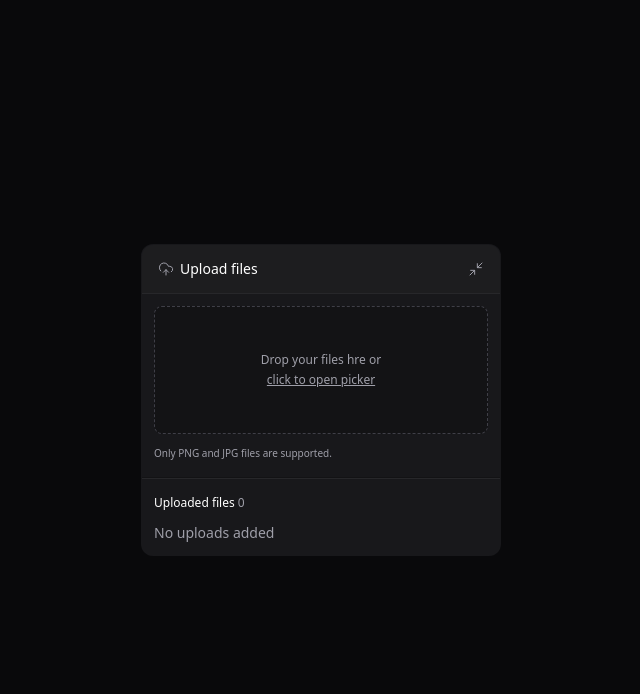
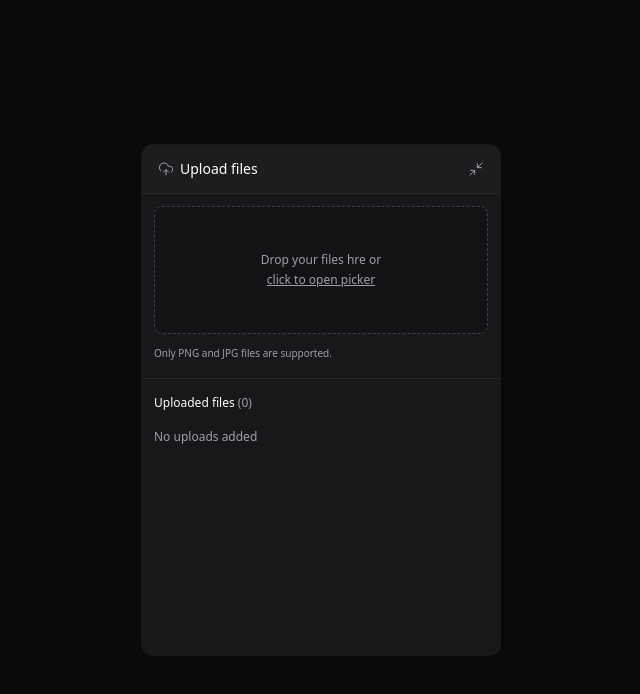
Before and after one commit to lucasbarbosaalves/widget-upload-ui, a React (Vite) app: page / in a window 1280 px wide. Both pictures are taken after a click on the button "Upload files". Shown: the top 694 px of the page, without its empty margins (319-959 px from the left). Built offline with nearby package versions, Linux system fonts and the light colour scheme.

Commit message:
feat: add scroll area

```diff
--- a/package.json
+++ b/package.json
@@ -12,6 +12,8 @@
   "dependencies": {
     "@radix-ui/react-collapsible": "^1.1.12",
     "@radix-ui/react-progress": "^1.1.7",
+    "@radix-ui/react-scroll-area": "^1.2.10",
+    "@radix-ui/react-slot": "^1.2.3",
     "@tailwindcss/vite": "^4.1.13",
     "axios": "^1.12.2",
     "immer": "^10.1.3",
@@ -20,6 +22,8 @@
     "react": "^19.1.1",
     "react-dom": "^19.1.1",
     "react-dropzone": "^14.3.8",
+    "tailwind-merge": "^3.3.1",
+    "tailwind-variants": "^3.1.1",
     "tailwindcss": "^4.1.13",
     "zustand": "^5.0.8"
   },
--- a/src/components/upload-widget-upload-list.tsx
+++ b/src/components/upload-widget-upload-list.tsx
@@ -1,3 +1,5 @@
+import * as ScrollArea from '@radix-ui/react-scroll-area';
+
 import { useUploads } from '../store/uploads';
 import { UploadWidgetUploadItem } from './upload-widget-upload-item';
 
@@ -9,17 +11,29 @@
   return (
     <div className="px-3 flex flex-col gap-3">
       <span className="text-xs font-medium">
-        Uploaded files <span className="text-zinc-400">{uploads.size}</span>
+        Uploaded files <span className="text-zinc-400">({uploads.size})</span>
       </span>
+
+      <ScrollArea.Root type="scroll" className="overflow-hidden">
+        <ScrollArea.Viewport className="h-[220px]">
           {isUploadListEmpty ? (
-        <span className="text-sm text-zinc-400">No uploads added</span>
+            <span className="text-xs text-zinc-400">No uploads added</span>
           ) : (
             <div className="flex flex-col gap-2">
-          {Array.from(uploads.entries()).map(([uploadId, upload]) => {
+              {Array.from(uploads).map(([uploadId, upload]) => {
                 return <UploadWidgetUploadItem key={uploadId} upload={upload} uploadId={uploadId} />;
               })}
             </div>
           )}
+        </ScrollArea.Viewport>
+
+        <ScrollArea.Scrollbar
+          className="flex touch-none select-none bg-zinc-800 p-0.5 transition-colors duration-[160ms] ease-out data-[orientation=horizontal]:h-2.5 data-[orientation=vertical]:w-2.5 data-[orientation=horizontal]:flex-col"
+          orientation="vertical"
+        >
+          <ScrollArea.Thumb className="relative flex-1 rounded-[10px] bg-zinc-600 before:absolute before:left-1/2 before:top-1/2 before:size-full before:min-h-11 before:min-w-11 before:-translate-x-1/2 before:-translate-y-1/2" />
+        </ScrollArea.Scrollbar>
+      </ScrollArea.Root>
     </div>
   );
 }
```
Also changed, not shown: 1 other file (tests, documents, lock files or other folders). Lines whose indentation alone changed are shown as unchanged.
